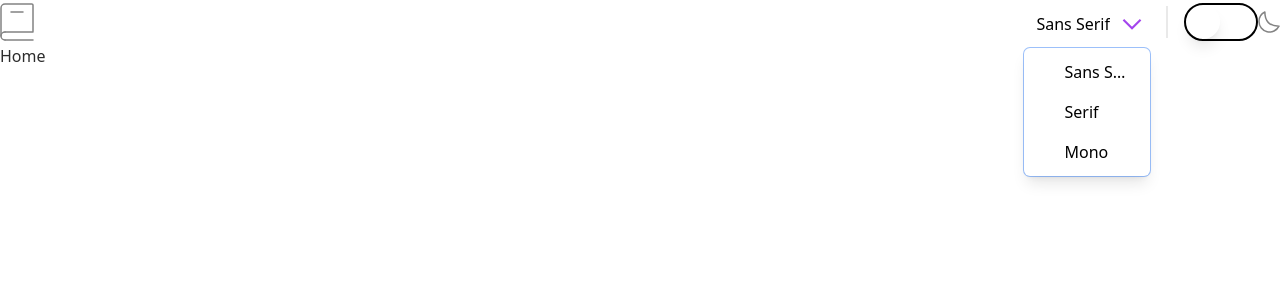
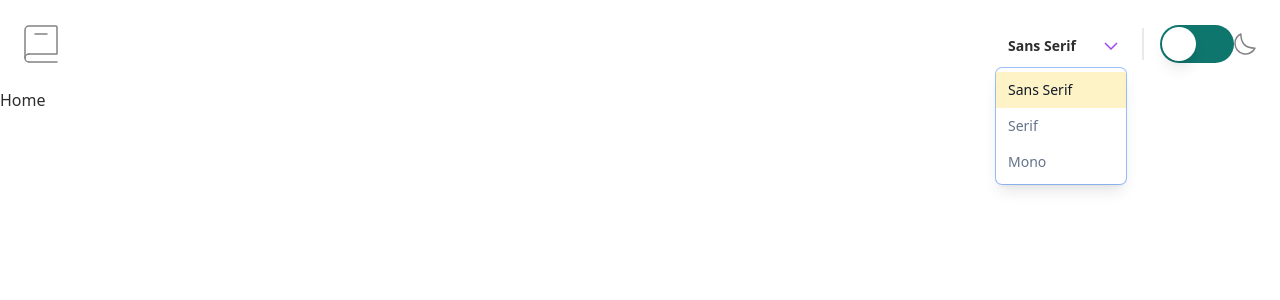
Before and after one commit to YoonJongok/dictionary-web, a React (Vite) app: page / in a window 1280 px wide. Both pictures are taken after a click on the element "Sans Serif". Shown: the top 300 px of the page. Built offline with nearby package versions, Linux system fonts and the light colour scheme.

Commit message:
select box done

```diff
--- a/src/components/Header/Header.tsx
+++ b/src/components/Header/Header.tsx
@@ -2,17 +2,23 @@ import React, { useState } from 'react';
 import { FlexBox } from '../FlexBox/FlexBox';
 import { ReactComponent as Logo } from '../../assets/images/logo.svg';
 import { ReactComponent as MoonIcon } from '../../assets/images/icon-moon.svg';
-import { SelectBox } from './SelectBox/SelectBox';
+import { SelectBox, SelectObj } from '../SelectBox/SelectBox';
 import { Switch } from '@headlessui/react';
+
+const typographyConfig: Array<SelectObj> = [
+  { value: 'Sans Serif' },
+  { value: 'Serif' },
+  { value: 'Mono' },
+];
 
 export const Header: React.FC = () => {
   const [enabled, setEnabled] = useState(false);
 
   return (
-    <FlexBox intent={'row'} modifier={'flexBetweenCenter'}>
+    <FlexBox intent={'row'} modifier={'flexBetweenCenter'} className='p-6'>
       <Logo />
       <FlexBox intent={'row'} modifier={'flexAroundCenter'} className='gap-4'>
-        <SelectBox />
+        <SelectBox selectConfig={typographyConfig} />
         <div className='w-[2px] h-8 bg-grey-200'></div>
         <FlexBox intent={'row'} className='items-center'>
           <Switch
--- a/src/components/Header/SelectBox/SelectBox.tsx
+++ /dev/null
@@ -1,63 +0,0 @@
-import React, { Fragment, useState } from 'react';
-import { Listbox, Transition } from '@headlessui/react';
-import { ReactComponent as ChevronUpDownIcon } from '../../../assets/images/icon-arrow-down.svg';
-
-const typographyConfig: Array<{ name: string }> = [
-  { name: 'Sans Serif' },
-  { name: 'Serif' },
-  { name: 'Mono' },
-];
-
-export const SelectBox: React.FC = () => {
-  const [selected, setSelected] = useState(typographyConfig[0]);
-
-  return (
-    <div className='cursor-pointer '>
-      <Listbox value={selected} onChange={setSelected}>
-        <div className='relative mt-1'>
-          <Listbox.Button className='relative w-full cursor-default rounded-lg bg-white py-2 pl-3 pr-10 text-left focus:outline-none focus-visible:border-indigo-500 focus-visible:ring-2 focus-visible:ring-white focus-visible:ring-opacity-75 focus-visible:ring-offset-2 focus-visible:ring-offset-orange-300 sm:text-sm'>
-            <span className='block truncate'>{selected.name}</span>
-            <span className='pointer-events-none absolute inset-y-0 right-0 flex items-center pr-2'>
-              <ChevronUpDownIcon className='h-5 w-5 text-gray-400' aria-hidden='true' />
-            </span>
-          </Listbox.Button>
-          <Transition
-            as={Fragment}
-            leave='transition ease-in duration-100'
-            leaveFrom='opacity-100'
-            leaveTo='opacity-0'
-          >
-            <Listbox.Options className='absolute mt-1 max-h-60 w-full overflow-auto rounded-md bg-white py-1 text-base shadow-lg ring-1 ring-black ring-opacity-5 focus:outline-none sm:text-sm'>
-              {typographyConfig.map((typography, typographyIdx) => (
-                <Listbox.Option
-                  key={typographyIdx}
-                  className={({ active }) =>
-                    `relative cursor-default select-none py-2 pl-10 pr-4 ${
-                      active ? 'bg-amber-100 text-amber-900' : 'text-gray-900'
-                    }`
-                  }
-                  value={typography}
-                >
-                  {({ selected }) => (
-                    <>
-                      <span
-                        className={`block truncate ${selected ? 'font-medium' : 'font-normal'}`}
-                      >
-                        {typography.name}
-                      </span>
-                      {selected ? (
-                        <span className='absolute inset-y-0 left-0 flex items-center pl-3 text-amber-600'>
-                          {/* <CheckIcon className='h-5 w-5' aria-hidden='true' /> */}
-                        </span>
-                      ) : null}
-                    </>
-                  )}
-                </Listbox.Option>
-              ))}
-            </Listbox.Options>
-          </Transition>
-        </div>
-      </Listbox>
-    </div>
-  );
-};
--- /dev/null
+++ b/src/components/SelectBox/SelectBox.tsx
@@ -0,0 +1,54 @@
+import React, { Fragment, useState } from 'react';
+import { Listbox, Transition } from '@headlessui/react';
+import { ReactComponent as ChevronUpDownIcon } from '../../assets/images/icon-arrow-down.svg';
+
+export type SelectObj = { value: string };
+
+interface SelectBoxProps {
+  selectConfig: Array<SelectObj>;
+}
+
+export const SelectBox: React.FC<SelectBoxProps> = ({ selectConfig }) => {
+  const [selected, setSelected] = useState(selectConfig[0]);
+
+  return (
+    <Listbox value={selected} onChange={setSelected}>
+      <div className='relative mt-1 w-[130px] cursor-pointer'>
+        <Listbox.Button className='cursor-pointer relative w-full rounded-lg bg-white py-2 pl-3 pr-10 text-left text-sm text-lightmode-primary font-bold focus:outline-none focus-visible:border-indigo-500 focus-visible:ring-2 focus-visible:ring-white focus-visible:ring-opacity-75 focus-visible:ring-offset-2 focus-visible:ring-offset-orange-300 '>
+          <span className='block truncate'>{selected.value}</span>
+          <span className='pointer-events-none absolute inset-y-0 right-0 flex items-center pr-2'>
+            <ChevronUpDownIcon aria-hidden='true' />
+          </span>
+        </Listbox.Button>
+        <Transition
+          as={Fragment}
+          leave='transition ease-in duration-100'
+          leaveFrom='opacity-100'
+          leaveTo='opacity-0'
+        >
+          <Listbox.Options className='absolute mt-1 max-h-60 w-full overflow-auto rounded-md bg-white py-1 shadow-lg ring-1 ring-black ring-opacity-5 focus:outline-none text-sm cursor-pointer'>
+            {selectConfig.map((config, typographyIdx) => (
+              <Listbox.Option
+                key={typographyIdx}
+                className={({ active }) =>
+                  `relative cursor-pointer select-none py-2 px-3 text-gray-900 ${
+                    active ? 'bg-amber-100' : ''
+                  }`
+                }
+                value={config}
+              >
+                {({ selected }) => (
+                  <span
+                    className={`block  ${selected ? 'font-medium' : 'font-light text-slate-500'}`}
+                  >
+                    {config.value}
+                  </span>
+                )}
+              </Listbox.Option>
+            ))}
+          </Listbox.Options>
+        </Transition>
+      </div>
+    </Listbox>
+  );
+};
--- a/tailwind.config.js
+++ b/tailwind.config.js
@@ -2,6 +2,12 @@
 export default {
   content: ['./index.html', './src/**/*.{js,ts,jsx,tsx}'],
   theme: {
+    screens: {
+      mobile: '375px',
+      tablet: '640px',
+      desktop: '1280px',
+    },
+    extend: {
       colors: {
         lightmode: {
           primary: '#2D2D2D',
@@ -22,12 +28,7 @@ export default {
         },
         error: '#FF5252',
       },
-    screens: {
-      mobile: '375px',
-      tablet: '640px',
-      desktop: '1280px',
     },
-    extend: {},
   },
   plugins: [],
 };
```
Also changed, not shown: src/components/SelectBox/index.ts (renamed from src/components/Header/SelectBox/index.ts). Lines whose indentation alone changed are shown as unchanged.
